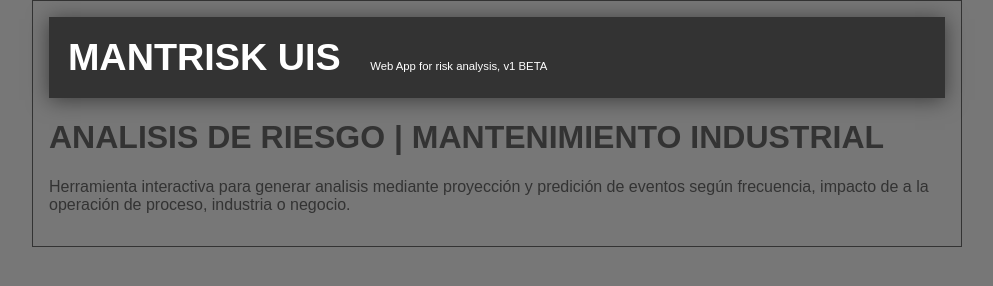
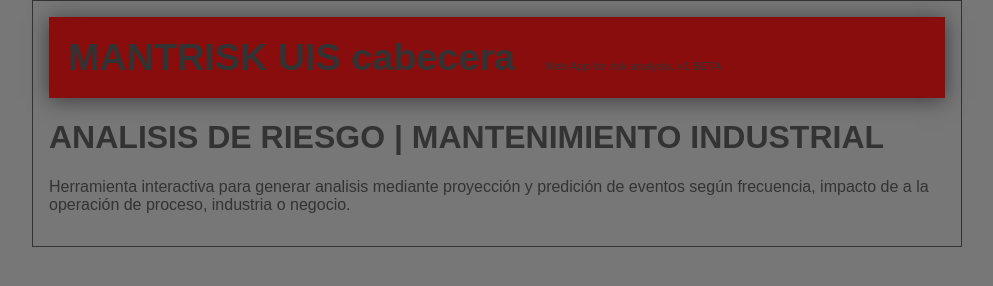
Before and after one commit to debugluis/maintenancemanagement, a plain HTML site: page index.html in a window 1280 px wide. Shown: the whole page, without its empty margins (143-1136 px from the left). Drawn offline with Linux system fonts and the light colour scheme.

Commit message:
cambio cabecera y lerea roja

```diff
--- a/css/estilos.css
+++ b/css/estilos.css
@@ -9,9 +9,9 @@ body
 }
 #cabecera
 {
-    background: #333;
+    background: rgb(138, 13, 13);
     box-shadow: 0px 2px 20px 0px rgba(0,0,0,0.5);
-    color: white;
+    color: #333;
     font-weight: bold;
     margin: 0;
     padding: 0.5cm;
--- a/index.html
+++ b/index.html
@@ -8,7 +8,7 @@
 <body>
     <div id="container">
         <div id="cabecera">
-            MANTRISK UIS
+            MANTRISK UIS cabecera
             <span id="tagline">
                 Web App for risk analysis, v1 BETA
             </span>
```
